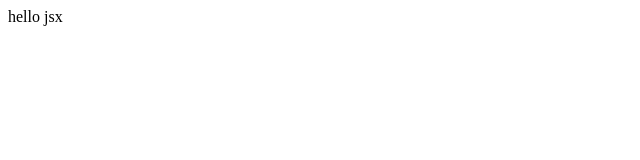
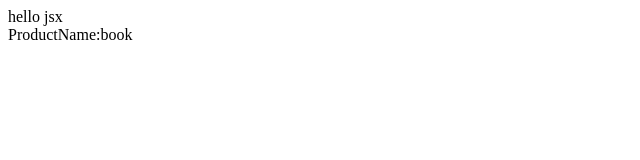
Before and after one commit to erfanmahdipoor/todo, a React (Create React App) app: page / in a window 1280 px wide. Shown: the top 160 px of the page, without its empty margins (0-640 px from the left). Built offline with nearby package versions, Linux system fonts and the light colour scheme.

Commit message:
first component add

```diff
--- a/src/App.js
+++ b/src/App.js
@@ -1,5 +1,13 @@
 import React from "react"
-const App=()=>{ return(<div id="main">hello jsx</div>)
+import Product from "./components/product/Product"
+const App=()=>{ return(
+    <div>
+
+<div id="main">hello jsx</div>
+<Product/>
+
+    </div>
+)
 
 }
 export default App
--- /dev/null
+++ b/src/components/product/Product.js
@@ -0,0 +1,9 @@
+import React from 'react'
+
+const Product = () => {
+  return (
+    <div>ProductName:book</div>
+  )
+}
+
+export default Product
```
